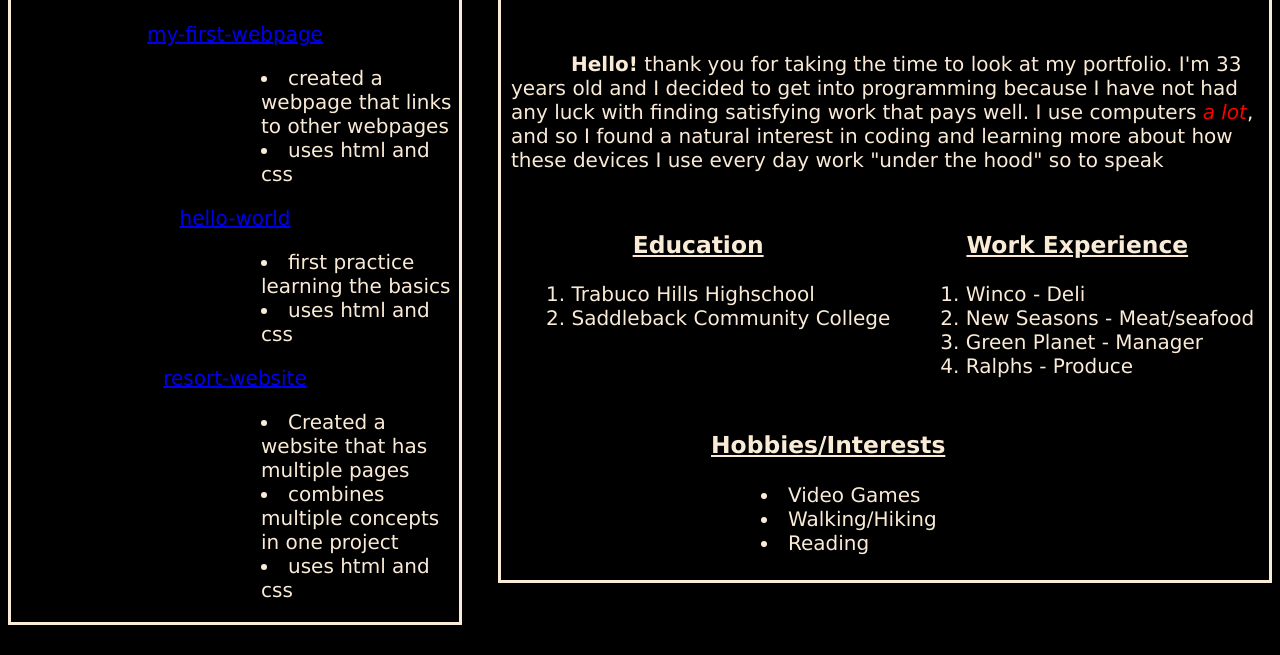
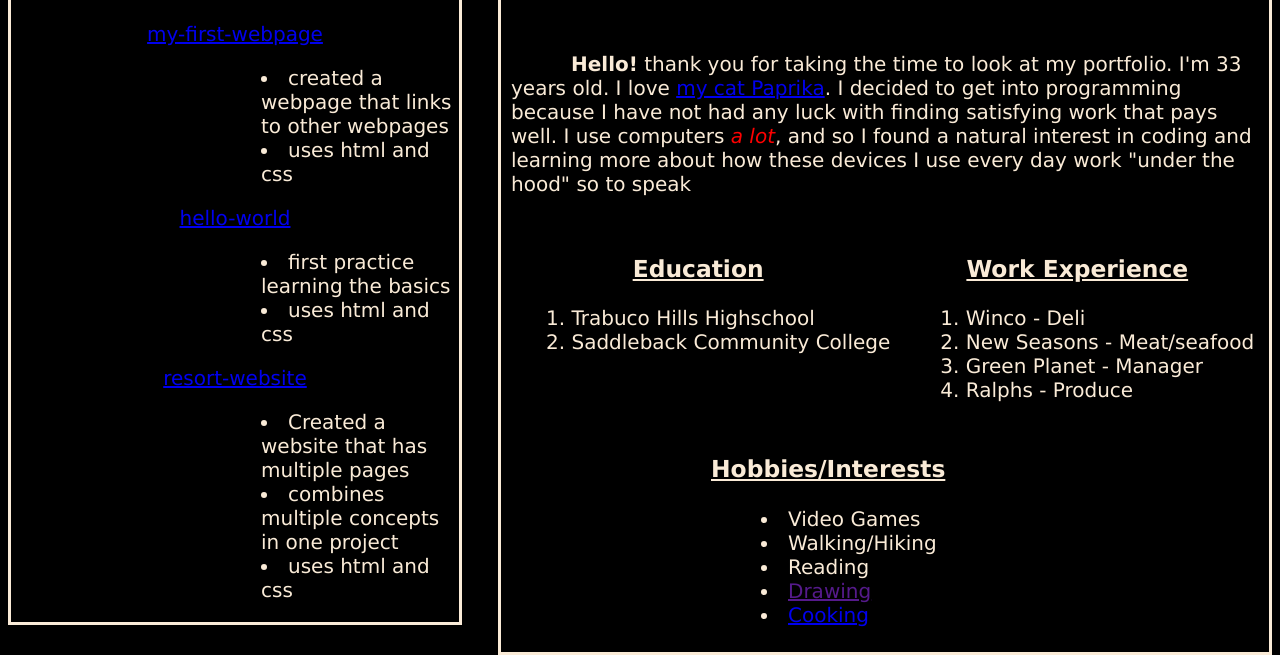
Before and after one commit to Khanjo/Portfolio, a plain HTML site: page index.html in a window 1280 px wide. Shown: the part 727-1382 px from the top of the page. Before the commit the page ends 1352 px from the top, so only its background shows below. Drawn offline with Linux system fonts and the light colour scheme.

Commit message:
added image links for my cat and cooking

```diff
--- a/index.html
+++ b/index.html
@@ -45,7 +45,10 @@
         <h2>About me</h2>
 
         <div id="me">
-            <p> <strong>Hello!</strong> thank you for taking the time to look at my portfolio. I'm 33 years old and I
+            <p> <strong>Hello!</strong> thank you for taking the time to look at my portfolio. I'm 33 years old. I love
+                <span style="color: antiquewhite;"><a
+                        href="https://photos.google.com/photo/AF1QipOZeFxHq_F1hU3oN4bQXexVgz5dyyehpLu2Ks7U">my cat
+                        Paprika</a></span>. I
                 decided to get into
                 programming because I have not had any luck with finding satisfying work that pays well. I use computers
                 <em><span style="color: red">a lot</span></em>, and so I found a natural interest in coding and learning
@@ -81,6 +84,9 @@
                 <li>Video Games</li>
                 <li>Walking/Hiking</li>
                 <li>Reading</li>
+                <li><a href="">Drawing</a></li>
+                <li><a href="https://photos.google.com/photo/AF1QipM91bZXbv-q8Cv2P6zIE-tnDtaKQIms5ZpfPVRg">Cooking</a>
+                </li>
             </ul>
         </div>
     </div>
```
